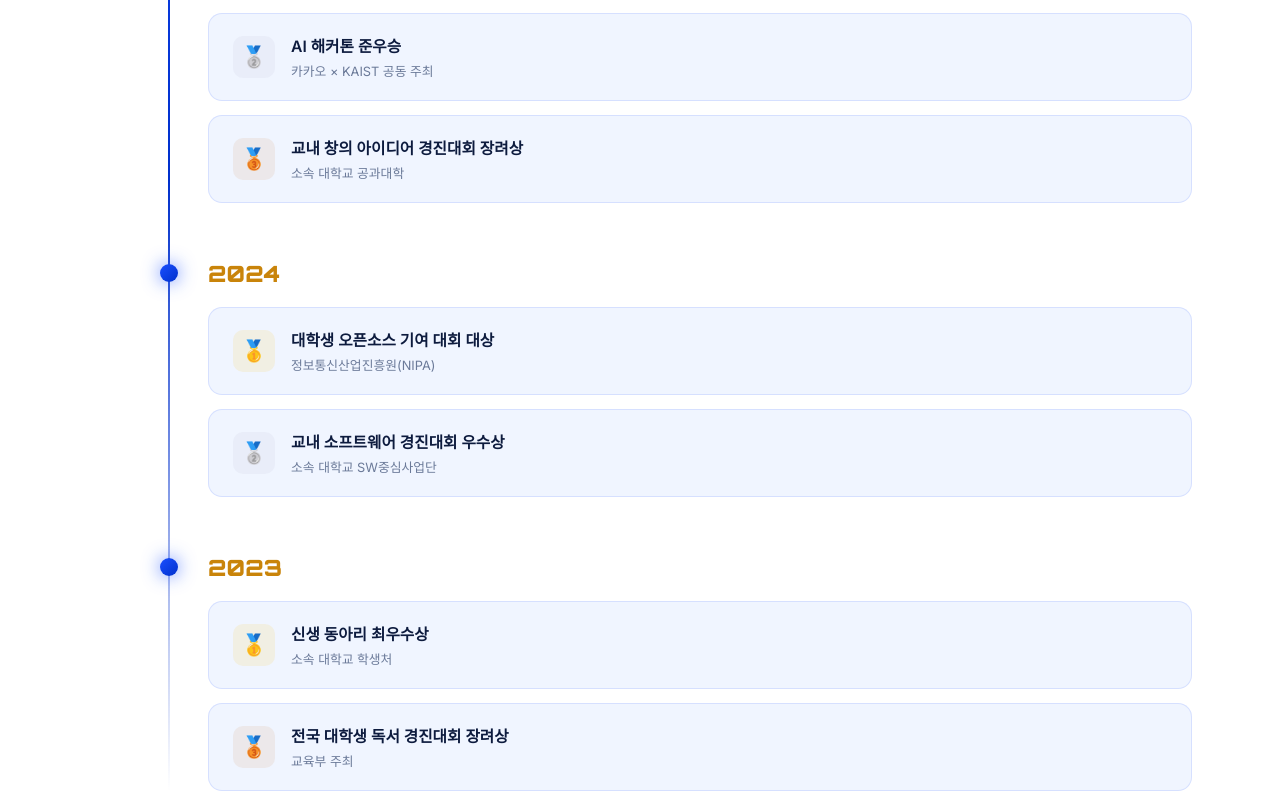
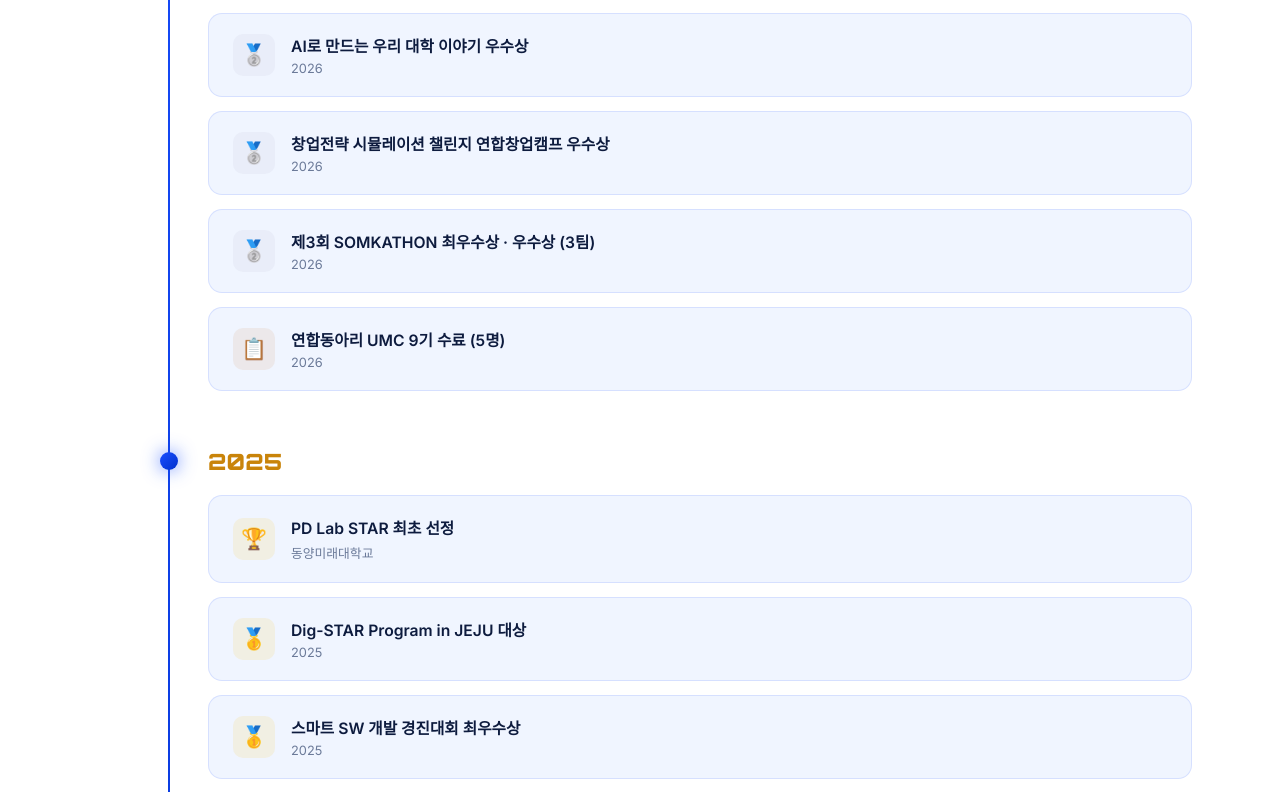
Before and after one commit to miiniminimo/2026_ELv02, a React (Vite) app: page / in a window 1280 px wide. Shown: the part 5605-6397 px from the top of the page. Built offline with nearby package versions, Linux system fonts and the light colour scheme.

Commit message:
feat : 수상내역 추가

```diff
--- a/src/components/Apply.jsx
+++ b/src/components/Apply.jsx
@@ -1,7 +1,7 @@
 import styles from './Apply.module.css'
 
 // ↓ 폼 신청 URL을 여기에 입력하세요 (Google Forms, Tally 등)
-const FORM_URL = 'https://forms.gle/여기에링크입력'
+const FORM_URL = 'https://smore.im/form/bq4xsUvMFq'
 
 export default function Apply() {
   return (
--- a/src/components/Awards.jsx
+++ b/src/components/Awards.jsx
@@ -4,30 +4,57 @@ const AWARDS = [
   {
     year: '2026',
     items: [
-      { medal: '🥇', cls: 'gold',   name: '교내 최우수 동아리상',           org: '소속 대학교 총학생회' },
-      { medal: '🥈', cls: 'silver', name: '전국 대학생 IT 경진대회 은상',    org: '한국정보처리학회' },
+      { medal: '🏆', cls: 'gold',   name: 'PD Lab STAR 선정 (2년 연속)',                          org: '동양미래대학교' },
+      { medal: '🥇', cls: 'gold',   name: '부스트업 스타트업 프로그램 데모데이 최우수상',           org: '2026' },
+      { medal: '🥇', cls: 'gold',   name: '제3회 SOMKATHON 대상',                                 org: '2026' },
+      { medal: '🥈', cls: 'silver', name: 'RISE사업 학생참여형 리빙랩 활동 우수상',               org: '2026' },
+      { medal: '🥈', cls: 'silver', name: 'AI로 만드는 우리 대학 이야기 우수상',                  org: '2026' },
+      { medal: '🥈', cls: 'silver', name: '창업전략 시뮬레이션 챌린지 연합창업캠프 우수상',       org: '2026' },
+      { medal: '🥈', cls: 'silver', name: '제3회 SOMKATHON 최우수상 · 우수상 (3팀)',              org: '2026' },
+      { medal: '📋', cls: 'bronze', name: '연합동아리 UMC 9기 수료 (5명)',                         org: '2026' },
     ],
   },
   {
     year: '2025',
     items: [
-      { medal: '🥇', cls: 'gold',   name: '전국 대학생 논문 발표 대회 금상', org: '한국컴퓨터정보학회' },
-      { medal: '🥈', cls: 'silver', name: 'AI 해커톤 준우승',               org: '카카오 × KAIST 공동 주최' },
-      { medal: '🥉', cls: 'bronze', name: '교내 창의 아이디어 경진대회 장려상', org: '소속 대학교 공과대학' },
+      { medal: '🏆', cls: 'gold',   name: 'PD Lab STAR 최초 선정',                               org: '동양미래대학교' },
+      { medal: '🥇', cls: 'gold',   name: 'Dig-STAR Program in JEJU 대상',                       org: '2025' },
+      { medal: '🥇', cls: 'gold',   name: '스마트 SW 개발 경진대회 최우수상',                    org: '2025' },
+      { medal: '🥇', cls: 'gold',   name: '로컬잇슈! 창업캠프 미니 경진대회 최우수상',           org: '2025' },
+      { medal: '🥇', cls: 'gold',   name: '솜커톤 2기 최우수상',                                 org: '2025' },
+      { medal: '🥈', cls: 'silver', name: '동양미래대 EXPO 졸업작품 전시회 우수상',              org: '2025' },
+      { medal: '🥈', cls: 'silver', name: '학생창업주간 AX START UP 우수상',                     org: '2025' },
+      { medal: '🥈', cls: 'silver', name: '스마트 SW 개발 경진대회 우수상',                      org: '2025' },
+      { medal: '🥈', cls: 'silver', name: '생성형 AI 개발 활용 실무 경진대회 우수상',            org: '2025' },
+      { medal: '🥈', cls: 'silver', name: '솜커톤 2기 우수상',                                   org: '2025' },
+      { medal: '🥈', cls: 'silver', name: '스마트 제조 AI Agent 해커톤 2등 (본선)',              org: '2025' },
+      { medal: '🥉', cls: 'bronze', name: '교육장비 개발 및 아이디어 경진대회 동상',             org: '2025' },
+      { medal: '🥉', cls: 'bronze', name: '머신러닝·딥러닝 경진대회 장려상',                     org: '2025' },
+      { medal: '📋', cls: 'bronze', name: 'Digtech 캡스톤디자인 경진대회 ABEEK상',              org: '2025' },
+      { medal: '📋', cls: 'bronze', name: '달서 전국 대학생 AI 활용 아이디어 콘테스트 입선',     org: '2025' },
+      { medal: '📋', cls: 'bronze', name: '한이음 드림업 ICT 멘토링 공모전',                     org: '2025' },
+      { medal: '📋', cls: 'bronze', name: '한국컴퓨터종합학술대회 논문전시',                     org: '2025' },
+      { medal: '📋', cls: 'bronze', name: '지산학 한마당 GVALLEY 작품전시',                      org: '2025' },
+      { medal: '📋', cls: 'bronze', name: 'KES 한국전자전 서울 코엑스 작품전시',                 org: '2025' },
     ],
   },
   {
     year: '2024',
     items: [
-      { medal: '🥇', cls: 'gold',   name: '대학생 오픈소스 기여 대회 대상',  org: '정보통신산업진흥원(NIPA)' },
-      { medal: '🥈', cls: 'silver', name: '교내 소프트웨어 경진대회 우수상',  org: '소속 대학교 SW중심사업단' },
-    ],
-  },
-  {
-    year: '2023',
-    items: [
-      { medal: '🥇', cls: 'gold',   name: '신생 동아리 최우수상',            org: '소속 대학교 학생처' },
-      { medal: '🥉', cls: 'bronze', name: '전국 대학생 독서 경진대회 장려상', org: '교육부 주최' },
+      { medal: '🥇', cls: 'gold',   name: '동양미래대 EXPO 졸업작품 전시회 대상',               org: '2024' },
+      { medal: '🥇', cls: 'gold',   name: 'DIGI-STAR PROGRAM IN JEJU 경진대회 대상',            org: '2024' },
+      { medal: '🥇', cls: 'gold',   name: '스마트SW 개발 경진대회 최우수상',                    org: '2024' },
+      { medal: '🥈', cls: 'silver', name: 'NEXTGEN STARTUP 창업캠프 미니 경진대회 우수상',      org: '2024' },
+      { medal: '🥈', cls: 'silver', name: 'LINC 3.0 캡스톤디자인 경진대회 우수상',             org: '2024' },
+      { medal: '🥈', cls: 'silver', name: '컴퓨터공학부 교내 경진대회 우수상',                  org: '2024' },
+      { medal: '🥉', cls: 'bronze', name: '한국실천공학교육학회 학술발표대회 동상',             org: '2024' },
+      { medal: '🥉', cls: 'bronze', name: '스마트SW 개발 경진대회 장려상',                      org: '2024' },
+      { medal: '🥉', cls: 'bronze', name: '전국 창의코딩 경진대회 장려상',                      org: '2024' },
+      { medal: '🥉', cls: 'bronze', name: '컴퓨터공학부 교내 경진대회 장려상',                  org: '2024' },
+      { medal: '📋', cls: 'bronze', name: '한국실천공학교육학회 학술발표대회 특별상',            org: '2024' },
+      { medal: '📋', cls: 'bronze', name: '전문대학 신산업분야 성과포럼 수상',                   org: '2024' },
+      { medal: '📋', cls: 'bronze', name: '산학연협력 EXPO 부산 벡스코 작품전시',               org: '2024' },
+      { medal: '📋', cls: 'bronze', name: 'KES2024 한국전자전 서울 코엑스 작품전시',            org: '2024' },
     ],
   },
 ]
@@ -41,18 +68,24 @@ export default function Awards() {
           <p className={styles.label}>Achievement</p>
           <h2 className={styles.title}>수상 내역</h2>
           <p className={styles.desc}>
-            2023년 창립 이래 교내외 각종 대회에서 꾸준히 성과를 내고 있습니다.
+            2024년부터 현재까지 교내외 대회에서 쌓아온 EL의 성과입니다.
           </p>
         </div>
 
         <div className={styles.timeline}>
           {AWARDS.map((group, gi) => (
-            <div className={`${styles.yearGroup} fade-up`} key={gi} style={{ transitionDelay: `${gi * 0.12}s` }}>
+            <div
+              className={`${styles.yearGroup} fade-up`}
+              key={gi}
+              style={{ transitionDelay: `${gi * 0.1}s` }}
+            >
               <div className={styles.year}>{group.year}</div>
               <div className={styles.items}>
                 {group.items.map((item, ii) => (
                   <div className={styles.item} key={ii}>
-                    <div className={`${styles.medal} ${styles[item.cls]}`}>{item.medal}</div>
+                    <div className={`${styles.medal} ${styles[item.cls]}`}>
+                      {item.medal}
+                    </div>
                     <div>
                       <p className={styles.itemName}>{item.name}</p>
                       <p className={styles.itemOrg}>{item.org}</p>
--- a/src/components/Footer.jsx
+++ b/src/components/Footer.jsx
@@ -1,7 +1,7 @@
 import styles from './Footer.module.css'
 
 // ↓ 깃허브 주소 입력
-const GITHUB_URL = 'https://github.com/your-org'
+const GITHUB_URL = 'https://github.com/el-dmu'
 
 export default function Footer() {
   return (
```
